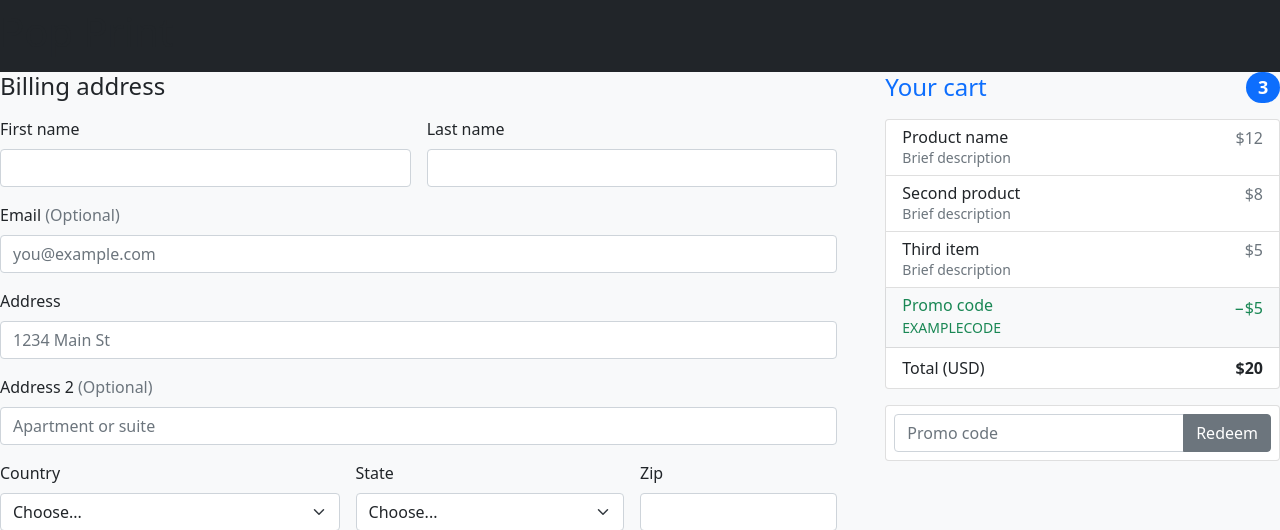
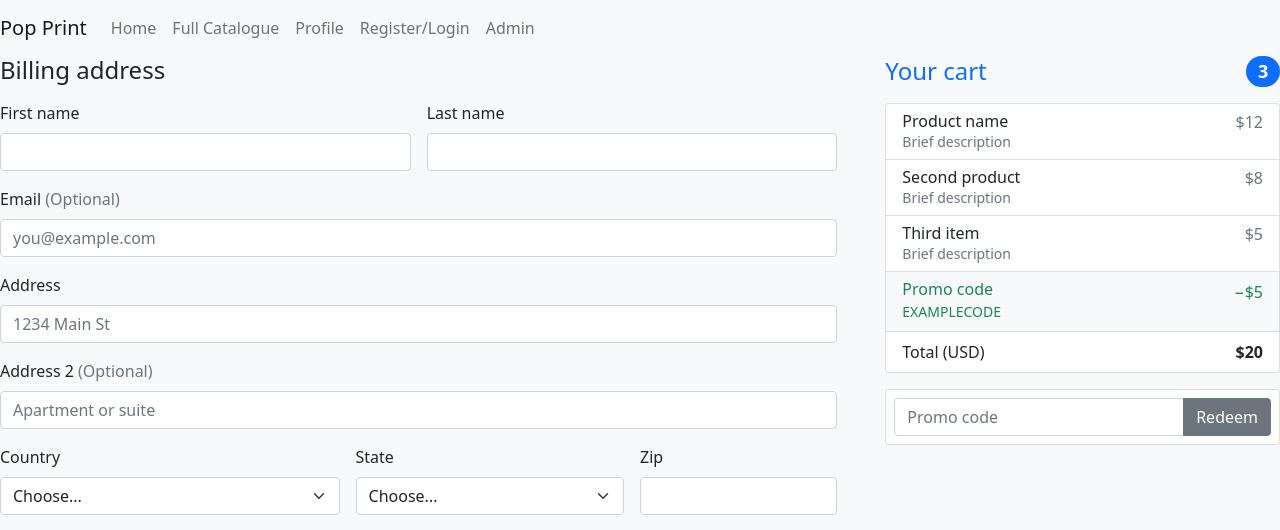
Before and after one commit to LexLongcoding/pop_print, a Django app: template Pop_App/templates/cart.html in a window 1280 px wide. Shown: the top 530 px of the page. Run offline with Django 3.2, Linux system fonts and the light colour scheme; the template is opened without the code that fills it, so the values that code supplies are empty.

Commit message:
added NavBar for cart!

```diff
--- a/Pop_App/templates/cart.html
+++ b/Pop_App/templates/cart.html
@@ -11,9 +11,34 @@
 </head>
 
 <body class="bg-light">
-    <nav class="navbar navbar-dark bg-dark">
-        <h1>Pop Print</h1>
+    <nav class="navbar navbar-expand-md navbar-light bg-light">
+        <a class="navbar-brand" href="/">Pop Print</a>
+        <button class="navbar-toggler" type="button" data-toggle="collapse" data-target="#navbarNav">
+            <span class="navbar-toggler-icon"></span>
+        </button>
+        <div class="collapse navbar-collapse" id="navbarNav">
+            <ul class="navbar-nav mr-auto">
+                <li class="nav-item">
+                    <a class="nav-link" href="/">Home <span class="sr-only"></span></a>
+                </li>
+                <li class="nav-item">
+                    <a class="nav-link" href="/catalogue">Full Catalogue</a>
+                </li>
+                <li class="nav-item">
+                    <a class="nav-link" href="/profile"> Profile</a>
+                </li>
+            </ul>
+            <ul class="navbar-nav">
+                <li class="nav-item">
+                    <a class="nav-link" href="/userAccess">Register/Login</a>
+                </li>
+                <li class="nav-item">
+                    <a class="nav-link" href="/admin_LogReg">Admin</a>
+                </li>
+            </ul>
+        </div>
     </nav>
+    </div>
 
     <div class="row g-5">
         <div class="col-md-5 col-lg-4 order-md-last">
```
Also changed, not shown: db.sqlite3.
